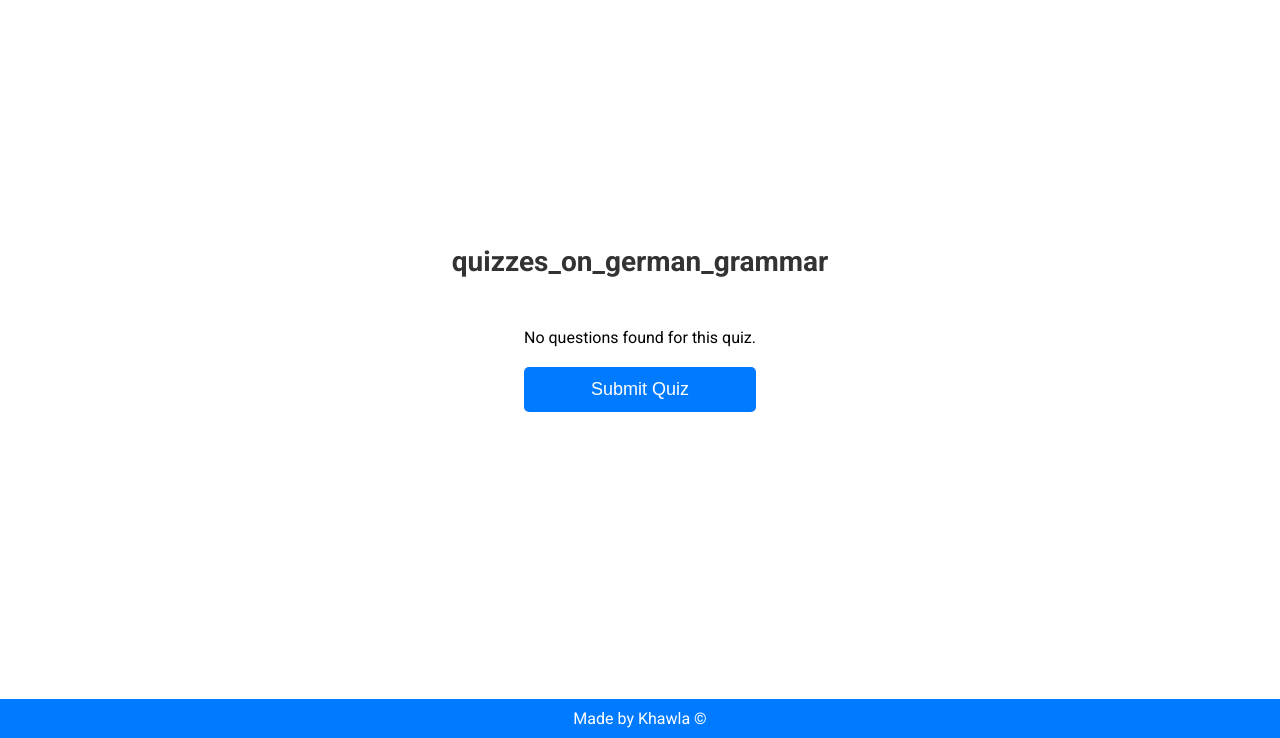
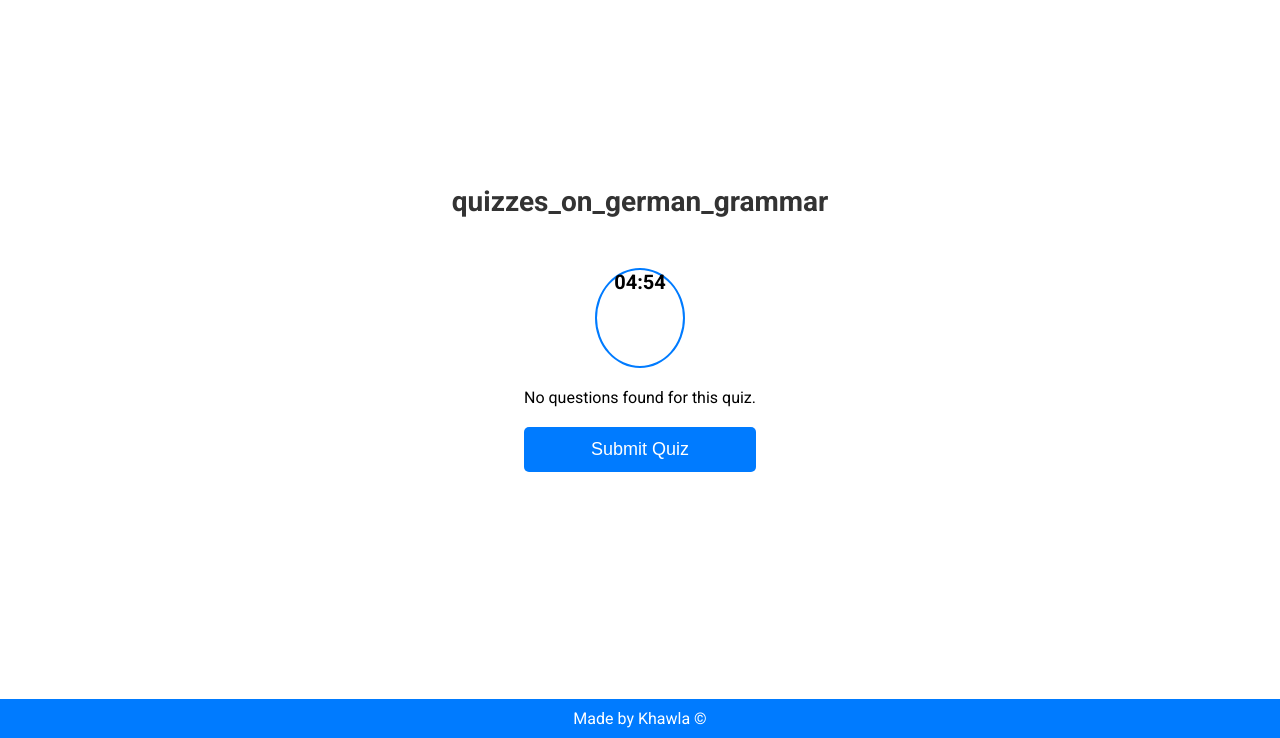
Before and after one commit to Khawla-Ben1/portfolio-project, a Django app: page /take_quiz/1/ in a window 1280 px wide. Shown: the part 62-800 px from the top of the page. Run offline with Django 4.2, Linux system fonts and the light colour scheme; data comes from the database, SQL or seed files in the repository.

Commit message:
add timer

```diff
--- a/quiz_project/quiz/static/styles.css
+++ b/quiz_project/quiz/static/styles.css
@@ -296,6 +296,28 @@ footer {
 .form-footer {
     text-align: center;
 }
+
+/* Timer Container */
+.timer {
+    display: flex;
+    justify-content: center;
+    margin-bottom: 20px; /* Space below the timer */
+    background-color: #fff; /* White background for better visibility */
+    border: 2px solid #007bff; /* Bold blue border for clear distinction */
+    border-radius: 50%; /* Makes the timer circular */
+    width: 90px; /* Set a fixed width */
+    height: 100px; /* Set a fixed height */
+    color: #333; /* Default text color */
+}
+
+/* Highlight the Timer Value */
+.timer #timer {
+    color: black; /* Bright red for the timer value */
+    font-weight: bold;
+    font-size: 20px; /* Slightly larger than surrounding text */
+}
+
+
 
 
 
--- a/quiz_project/templates/quiz/take_quiz.html
+++ b/quiz_project/templates/quiz/take_quiz.html
@@ -5,7 +5,12 @@
     <h2>{{ quiz.name }}</h2>
     <p class="quiz-description">{{ quiz.description }}</p>
 
-    <form method="POST" class="quiz-form">
+    <!-- Timer Display -->
+    <div class="timer">
+        <span id="timer">05:00</span>
+    </div>
+
+    <form method="POST" class="quiz-form" id="quiz-form">
         {% csrf_token %}
 
         {% for question in questions %}
@@ -17,7 +22,6 @@
                 <div class="options-container">
                     {% for option in question.options.all %}
                         <div class="option">
-                            <!-- Radio button input inside the option div -->
                             <input type="radio" name="question_{{ question.id }}" value="{{ option.id }}" id="option_{{ option.id }}" class="option-input">
                             <label for="option_{{ option.id }}" class="option-text">
                                 {{ option.text }}
@@ -36,29 +40,49 @@
     </form>
 </div>
 
+{% block extra_js %}
+<script>
+    // JavaScript for the timer
+    const timerElement = document.getElementById("timer");
+    const form = document.getElementById("quiz-form");
 
-{% block extra_js %}
+    // Set the total time limit in seconds (e.g., 5 minutes = 300 seconds)
+    let timeLeft = 300;
+
+    function updateTimer() {
+        // Calculate minutes and seconds
+        const minutes = Math.floor(timeLeft / 60);
+        const seconds = timeLeft % 60;
+
+        // Format the timer as MM:SS
+        timerElement.textContent = `${minutes.toString().padStart(2, '0')}:${seconds.toString().padStart(2, '0')}`;
+
+        // Check if time has run out
+        if (timeLeft <= 0) {
+            clearInterval(timerInterval);
+            form.submit(); // Auto-submit the form when time is up
+        }
+
+        timeLeft--; // Decrement time
+    }
+
+    // Start the timer and update every second
+    const timerInterval = setInterval(updateTimer, 1000);
+    updateTimer(); // Initialize the timer immediately
+</script>
+
 <script>
     // JavaScript to apply styles when a radio button is checked
     document.querySelectorAll('.option').forEach(option => {
         option.addEventListener('click', () => {
-        // Find the input inside the clicked option div
             const radioInput = option.querySelector('.option-input');
-
-        // Trigger the input's change event (i.e., "select" the radio button)
             if (!radioInput.checked) {
                 radioInput.checked = true;
             }
-
-        // Find the parent question container of the clicked option
             const questionContainer = option.closest('.question-container');
-
-        // Remove 'selected' class from all options in the current question container
             questionContainer.querySelectorAll('.option').forEach(opt => {
                 opt.classList.remove('selected');
             });
-
-        // Add the 'selected' class to the clicked option
             option.classList.add('selected');
         });
     });
```
Lines whose indentation alone changed are shown as unchanged.
